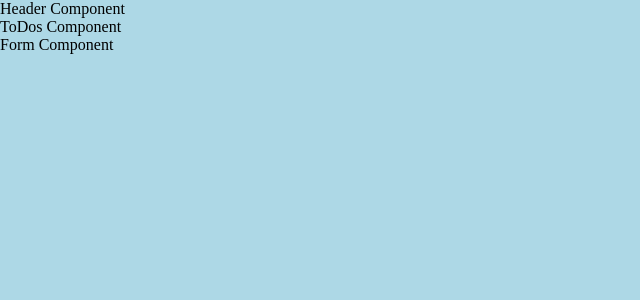
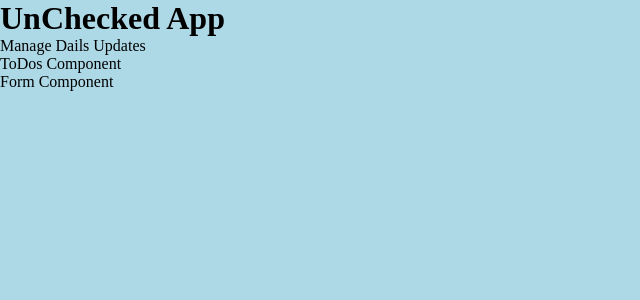
Before and after one commit to yugeshpalvai21/reactflow, a React app: page / in a window 1280 px wide. Shown: the top 300 px of the page, without its empty margins (0-640 px from the left). Built offline with nearby package versions, Linux system fonts and the light colour scheme.

Commit message:
UnChecked App - adds header component

```diff
--- a/src/app.jsx
+++ b/src/app.jsx
@@ -4,15 +4,20 @@ import './styles/main.scss';
 
 const domElement = document.getElementById('main');
 
+const Header = (props) => (
+    <div>
+        <h1>UnChecked App</h1>
+        <p>Manage Dails Updates</p>
+    </div>
+)
 class UnChecked extends React.Component {
     constructor(props) {
         super(props);
     }
-
     render() {
         return (
             <div>
-                <div>Header Component</div>
+                <Header />
                 <div>ToDos Component</div>
                 <div>Form Component</div>
             </div>
```
